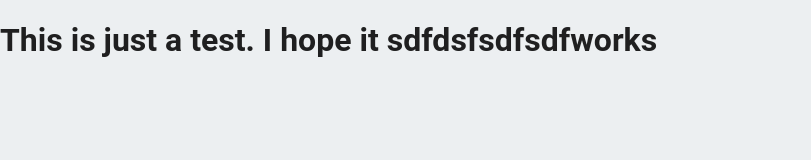
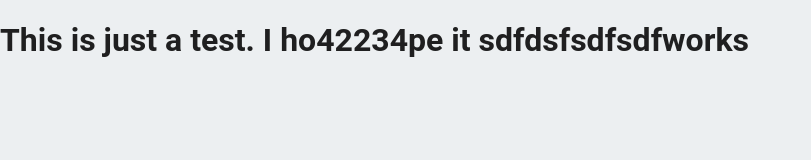
Before and after one commit to Pantheonn3D/buyTextures2, a plain HTML site: page public/index.html in a window 1280 px wide. Shown: the whole page, without its empty margins (0-811 px from the left). Drawn offline with Linux system fonts and the light colour scheme; some packages are replaced by stand-ins of ours.

Commit message:
added gibberish

```diff
--- a/public/index.html
+++ b/public/index.html
@@ -39,8 +39,9 @@
     </style>
   </head>
   <body>
-    <h1>This is just a test. I hope it sdfdsfsdfsdfworks</h1>
+    <h1>This is just a test. I ho42234pe it sdfdsfsdfsdfworks</h1>
 
+    <script src="script.js"></script>
     <script>
       document.addEventListener('DOMContentLoaded', function() {
         const loadEl = document.querySelector('#load');
```
Also changed, not shown: public/script.js (renamed from script.js), public/style.css (renamed from style.css).
